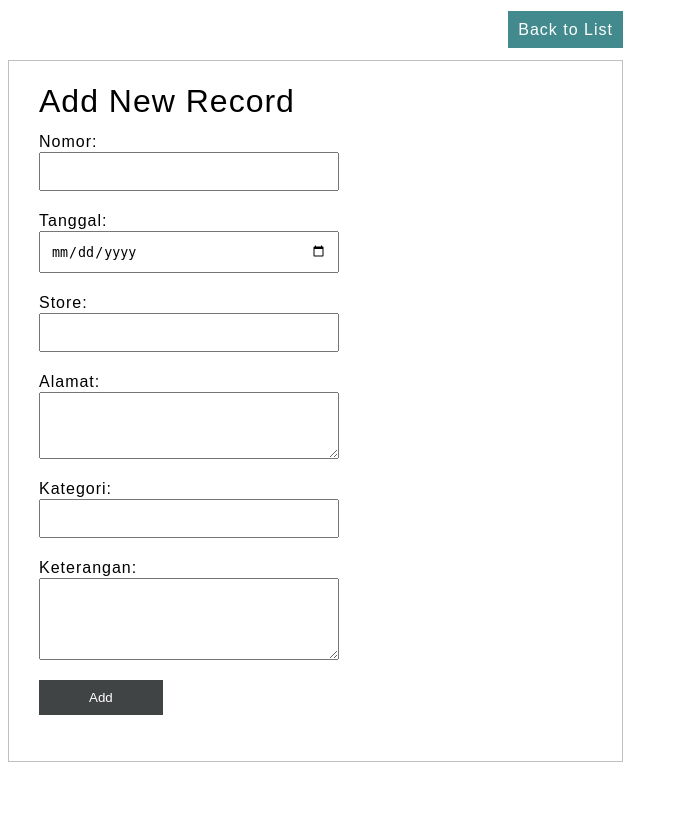
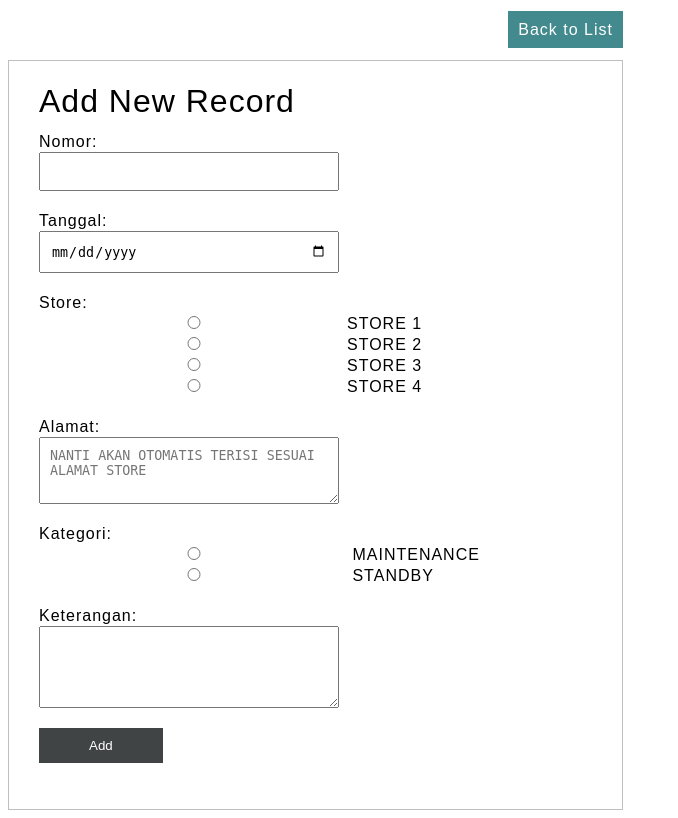
Before and after one commit to vitoradityafauzan/crud_jadwal2, a PHP site: page /add.php in a window 1280 px wide. Shown: the whole page, without its empty margins (0-678 px from the left). Before the commit the page ends 762 px from the top, so only its background shows below. Run offline with PHP 8.4, Linux system fonts and the light colour scheme.

Commit message:
MK-1.4
added option(radio) for store and kategori

```diff
--- a/php-pdo-crud/add.php
+++ b/php-pdo-crud/add.php
@@ -41,15 +41,23 @@ if(!empty($_POST["add_record"])) {
 			  </div>
 			   <div class="demo-form-row">
 				  <label>Store: </label><br>
-				  <input type="text" name="store" class="demo-form-field" required />
+
+                  <input type="radio" name="store" value="STORE 1" class="demo-form-field" required>STORE 1<br>
+                  <input type="radio" name="store" value="STORE 2" class="demo-form-field" required>STORE 2
+                  <input type="radio" name="store" value="STORE 3" class="demo-form-field" required>STORE 3
+                  <input type="radio" name="store" value="STORE 4" class="demo-form-field" required>STORE 4
+
+
 			  </div>
 			  <div class="demo-form-row">
 				  <label>Alamat: </label><br>
-				  <textarea name="alamat" class="demo-form-field" rows="3" required ></textarea>
+				  <textarea name="alamat" placeholder="NANTI AKAN OTOMATIS TERISI SESUAI ALAMAT STORE" class="demo-form-field" rows="3" required ></textarea>
 			  </div>
 			   <div class="demo-form-row">
 				  <label>Kategori: </label><br>
-				  <input type="text" name="kategori" class="demo-form-field" required />
+
+                  <input type="radio" name="kategori" value="Maintenance" class="demo-form-field" required> MAINTENANCE
+                  <input type="radio" name="kategori" value="Standby" class="demo-form-field" required> STANDBY
 			  </div>
 			   <div class="demo-form-row">
 				  <label>Keterangan: </label><br>
```
